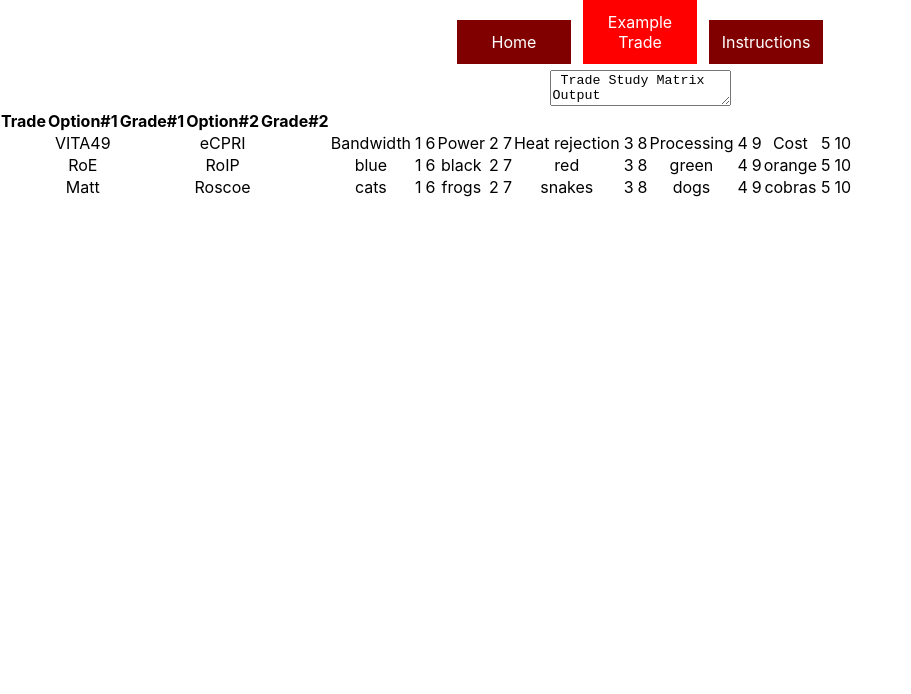
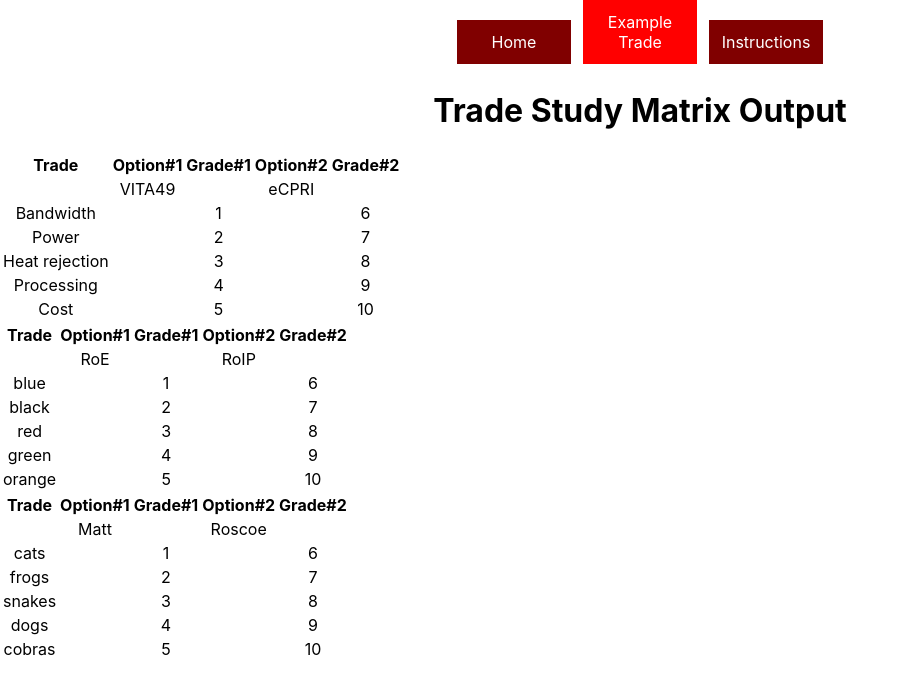
Before and after one commit to Espantalho2017/flatiron-phase-2-project, a React (Create React App) app: page /ExampleTrade in a window 1280 px wide. Shown: the top 694 px of the page, without its empty margins (0-911 px from the left). Built offline with nearby package versions, Linux system fonts and the light colour scheme; data requests are answered from the project's data file.

Commit message:
fixed output tables

```diff
--- a/src/DisplayTrade.js
+++ b/src/DisplayTrade.js
@@ -30,9 +30,18 @@
   return (
     <div className="App">
 
-        <textarea> Trade Study Matrix Output </textarea>
+        <h1> Trade Study Matrix Output </h1>
 
       <tbody>
+
+
+
+{/* I am trying to output the option names and Total Grades within table */}
+
+
+
+        {data.map((item, index) => (
+            <table>
         <tr>
           <th> Trade </th>
           <th> Option#1 </th>
@@ -41,12 +50,6 @@
           <th> Grade#2 </th>
         </tr>
 
-
-{/* I am trying to output the option names and Total Grades within table */}
-
-
-
-        {data.map((item, index) => (
           <tr key={index}>
             {/* I want this to be a separate row */}
             <td>{""}</td>
@@ -54,13 +57,18 @@
             <td>{""}</td>
             <td>{item.option2}</td>
             <td>{""}</td>
+            </ tr>
 
+        <tr>
             {/* I want this to be a separate row */}
             <td>{item.trade1}</td>
             <td>{""}</td>
             <td>{item.option1Trade1Grade}</td>
             <td>{""}</td>
             <td>{item.option2Trade1Grade}</td>
+        </ tr>
+
+        <tr>
 
             {/* I want this to be a separate row */}
             <td>{item.trade2}</td>
@@ -68,6 +76,9 @@
             <td>{item.option1Trade2Grade}</td>
             <td>{""}</td>
             <td>{item.option2Trade2Grade}</td>
+            </ tr>
+
+            <tr>
 
             {/* I want this to be a separate row */}
             <td>{item.trade3}</td>
@@ -75,6 +86,9 @@
             <td>{item.option1Trade3Grade}</td>
             <td>{""}</td>
             <td>{item.option2Trade3Grade}</td>
+            </ tr>
+
+            <tr>
 
             {/* I want this to be a separate row */}
             <td>{item.trade4}</td>
@@ -82,16 +96,18 @@
             <td>{item.option1Trade4Grade}</td>
             <td>{""}</td>
             <td>{item.option2Trade4Grade}</td>
+            </ tr>
 
+            <tr>
             {/* I want this to be a separate row */}
             <td>{item.trade5}</td>
             <td>{""}</td>
             <td>{item.option1Trade5Grade}</td>
             <td>{""}</td>
             <td>{item.option2Trade5Grade}</td>
-
           </tr>
 
+          </table>
         ) )}
 
       </tbody>
--- a/src/TradesForm.js
+++ b/src/TradesForm.js
@@ -6,6 +6,10 @@
 // I probably need to put trades and grades into arrays versus variables
 
 function TradesForm() {
+
+    // change state of newTrade below to re-render
+    const [newTrade, setNewTrade] = useState([])
+
     const [formData, setFormData] = useState({
       option1: "",
       option2: "",
@@ -216,5 +220,7 @@
       );
     }
 
+// After button is hit to Input data into form,
+// I want the Display of trade data to appear above it
 
 export default TradesForm
```
Also changed, not shown: 1 other file (tests, documents, lock files or other folders).
